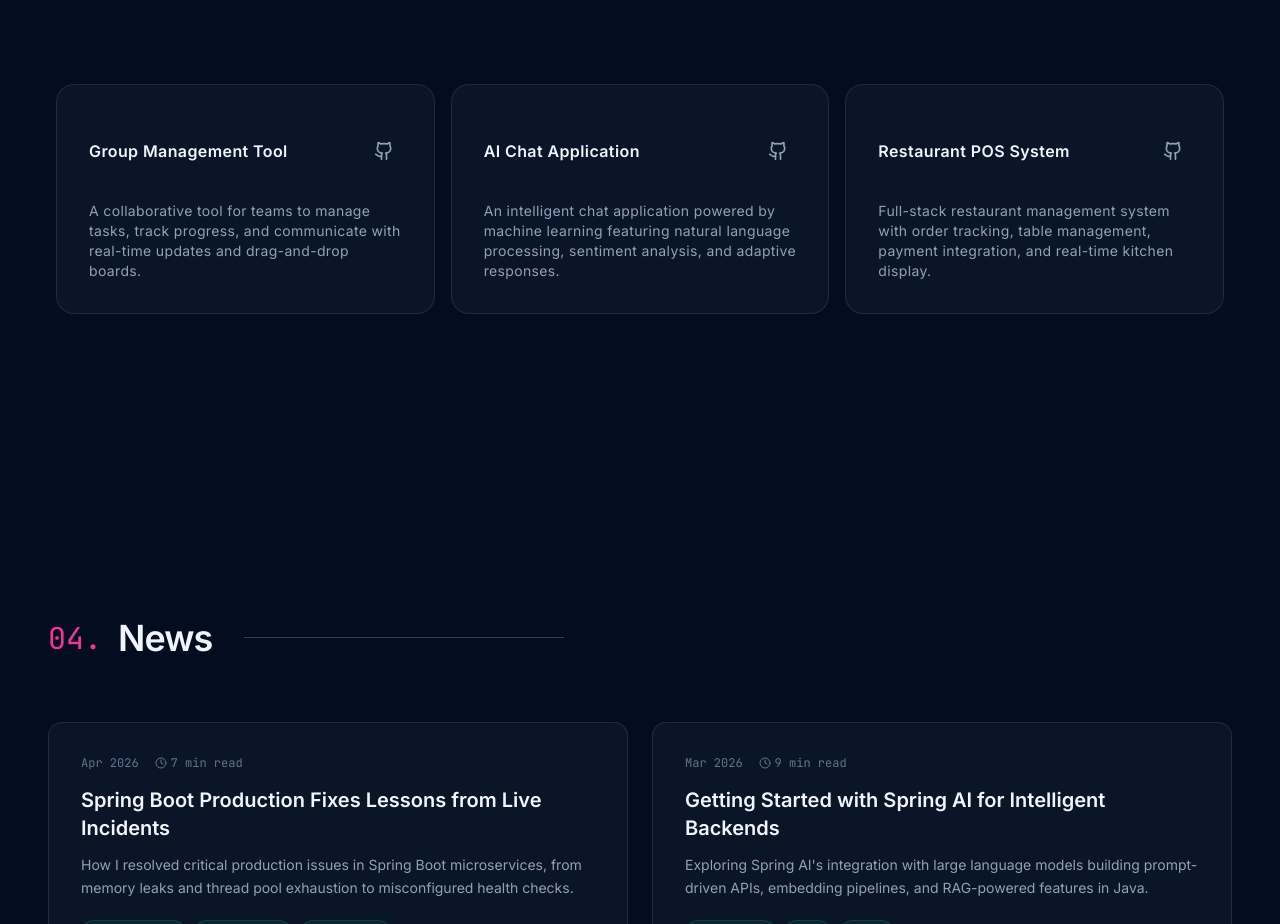
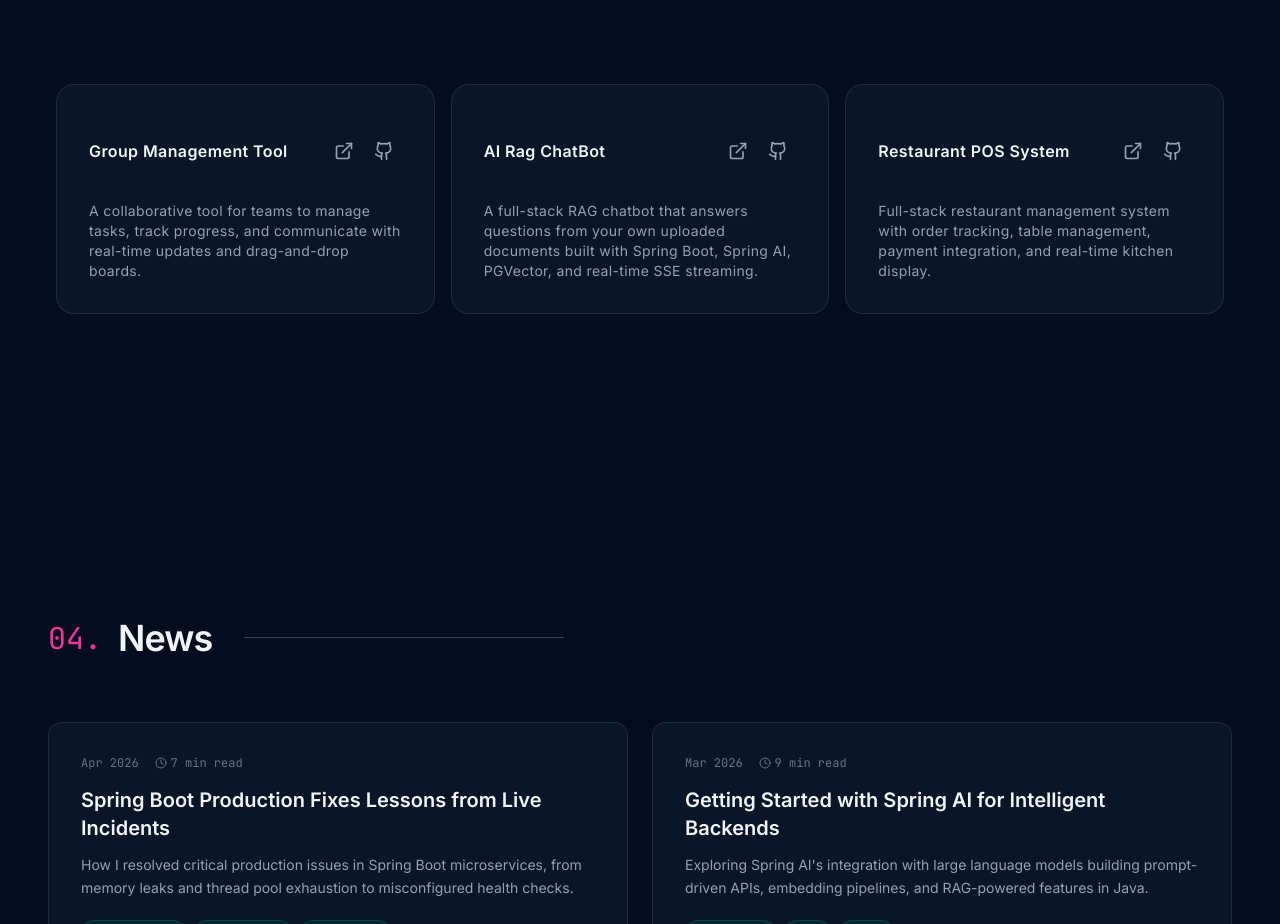
Before and after one commit to RehanShaikh23/Redesign-Portfolio, a React (Vite) app: page / in a window 1280 px wide. Shown: the part 3105-4029 px from the top of the page. Built offline with nearby package versions, Linux system fonts and the light colour scheme.

Commit message:
feat: add View button to project cards for live app redirect

```diff
--- a/src/components/HoverEffect.jsx
+++ b/src/components/HoverEffect.jsx
@@ -1,7 +1,7 @@
 import { cn } from "../lib/utils";
 import { AnimatePresence, motion } from "motion/react";
 import { useState } from "react";
-import { Github } from "lucide-react";
+import { Github, ExternalLink } from "lucide-react";
 
 export const HoverEffect = ({ items, className }) => {
   const [hoveredIndex, setHoveredIndex] = useState(null);
@@ -14,8 +14,7 @@ export const HoverEffect = ({ items, className }) => {
       )}
     >
       {items.map((item, idx) => (
-        <a
-          href={item?.link}
+        <div
           key={item?.link}
           className="relative group block p-2 h-full w-full"
           onMouseEnter={() => setHoveredIndex(idx)}
@@ -41,6 +40,19 @@ export const HoverEffect = ({ items, className }) => {
           <Card>
             <CardTitle>
               <span>{item.title}</span>
+              <div className="flex items-center gap-1">
+                {item.link && (
+                  <a
+                    href={item.link}
+                    target="_blank"
+                    rel="noopener noreferrer"
+                    onClick={(e) => e.stopPropagation()}
+                    className="p-2 rounded-full text-slate-400 hover:text-pink-400 hover:bg-pink-500/10 transition-all duration-300 cursor-pointer"
+                    aria-label={`View live demo of ${item.title}`}
+                  >
+                    <ExternalLink className="w-5 h-5" />
+                  </a>
+                )}
                 {item.github && (
                   <a
                     href={item.github}
@@ -53,10 +65,11 @@ export const HoverEffect = ({ items, className }) => {
                     <Github className="w-5 h-5" />
                   </a>
                 )}
+              </div>
             </CardTitle>
             <CardDescription>{item.description}</CardDescription>
           </Card>
-        </a>
+        </div>
       ))}
     </div>
   );
--- a/src/components/Work.jsx
+++ b/src/components/Work.jsx
@@ -6,21 +6,21 @@ const projects = [
     title: 'Group Management Tool',
     description:
       'A collaborative tool for teams to manage tasks, track progress, and communicate with real-time updates and drag-and-drop boards.',
-    link: '#',
+    link: 'https://group-management-final.vercel.app/',
     github: 'https://github.com/RehanShaikh23/GroupManagementFinal.git',
   },
   {
-    title: 'AI Chat Application',
+    title: 'AI Rag ChatBot',
     description:
-      'An intelligent chat application powered by machine learning featuring natural language processing, sentiment analysis, and adaptive responses.',
-    link: '#',
-    github: 'https://github.com/RehanShaikh23',
+      'A full-stack RAG chatbot that answers questions from your own uploaded documents built with Spring Boot, Spring AI, PGVector, and real-time SSE streaming.',
+    link: 'https://ai-rag-chat-bot.vercel.app/',
+    github: 'https://github.com/RehanShaikh23/AI_Rag_ChatBot.git',
   },
   {
     title: 'Restaurant POS System',
     description:
       'Full-stack restaurant management system with order tracking, table management, payment integration, and real-time kitchen display.',
-    link: '#',
+    link: 'https://spicefusion.cloud/',
     github: 'https://github.com/RehanShaikh23',
   }
 ]
```
Lines whose indentation alone changed are shown as unchanged.
